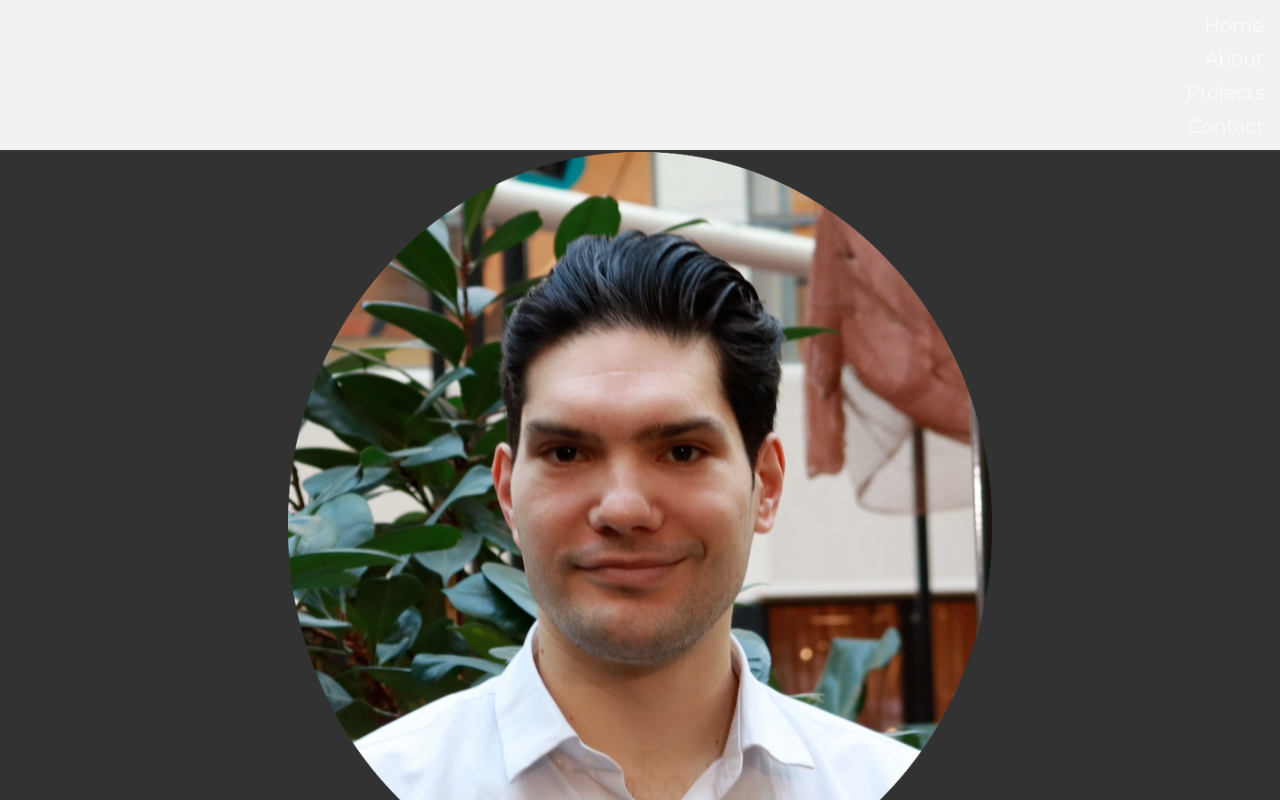
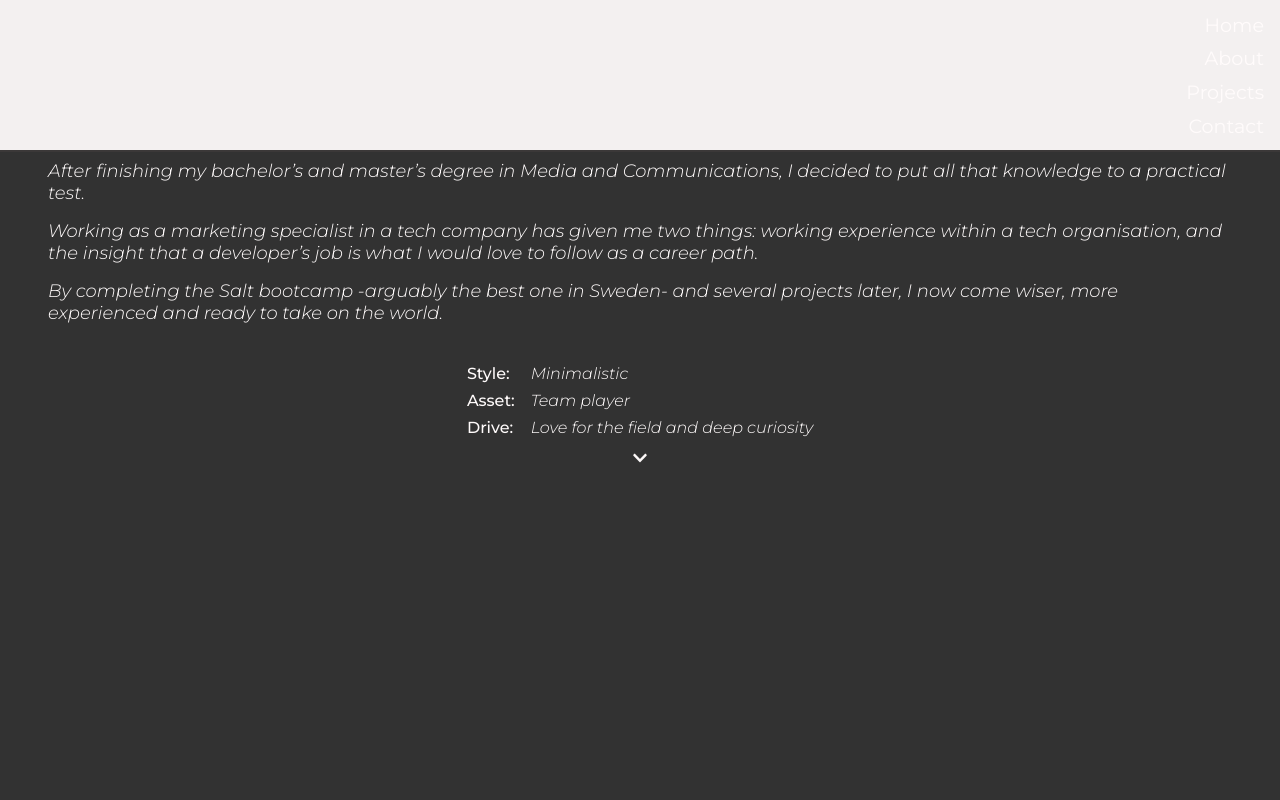
Before and after one commit to LoukasPiloidis/Portfolio, a React (Create React App) app: page / in a window 1280 px wide. Shown: the top 800 px of the page. Built offline with nearby package versions, Linux system fonts and the light colour scheme.

Commit message:
about page added

```diff
--- a/src/App.js
+++ b/src/App.js
@@ -9,7 +9,8 @@ function App() {
   return (
     <>
       <Header />
-      <Home />
+      {/* <Home /> */}
+      <About />
     </>
   );
 }
--- a/src/components/About.js
+++ b/src/components/About.js
@@ -0,0 +1,29 @@
+import React from 'react';
+import { FontAwesomeIcon } from '@fortawesome/react-fontawesome';
+import { faChevronDown } from '@fortawesome/free-solid-svg-icons';
+import '../styles/About.css';
+
+const About = () => {
+  return (
+    <div className="about__main">
+      <p>After finishing my bachelor’s and master’s degree in Media and Communications, I decided to put all that knowledge to a practical test.</p>
+      <p>Working as a marketing specialist in a tech company has given me two things: working experience within a tech organisation, and the insight that a developer’s job is what I would love to follow as a career path.</p>
+      <p>By completing the Salt bootcamp -arguably the best one in Sweden- and several projects later, I now come wiser, more experienced and ready to take on the world.</p>
+      <div className="main__attributes" >
+        <ul className="attributes__left" >
+          <li>Style:</li>
+          <li>Asset:</li>
+          <li>Drive:</li>
+        </ul>
+        <ul className="attributes__right" >
+          <li>Minimalistic</li>
+          <li>Team player</li>
+          <li>Love for the field and deep curiosity</li>
+        </ul>
+      </div>
+      <FontAwesomeIcon icon={faChevronDown} className="bounce" transform="down-5"></FontAwesomeIcon>
+    </div>
+  )
+};
+
+export default About;
--- /dev/null
+++ b/src/styles/About.css
@@ -0,0 +1,39 @@
+.about__main {
+  height: 100vh;
+  display: flex;
+  flex-direction: column;
+  align-items: center;
+}
+
+p {
+  padding: 0.5rem 3rem;
+  font-weight: 300;
+  font-style: italic;
+  font-size: 18px;
+}
+
+.main__attributes {
+  display: flex;
+  padding: 2rem 3rem 0;
+}
+
+.attributes__left {
+  font-weight: 500;
+  font-style: normal;
+  list-style-type: none;
+  padding-right: 1rem;
+}
+
+.attributes__left li {
+  margin-bottom: 0.5rem;
+}
+
+.attributes__right {
+  font-weight: 300;
+  font-style: italic;
+  list-style-type: none;
+}
+
+.attributes__right li {
+  margin-bottom: 0.5rem;
+}
--- a/src/styles/Home.css
+++ b/src/styles/Home.css
@@ -2,6 +2,7 @@
   display: flex;
   flex-direction: column;
   align-items: center;
+  height: 100vh;
 }
 
 .home__image {
```
Also changed, not shown: 1 other file (tests, documents, lock files or other folders).
